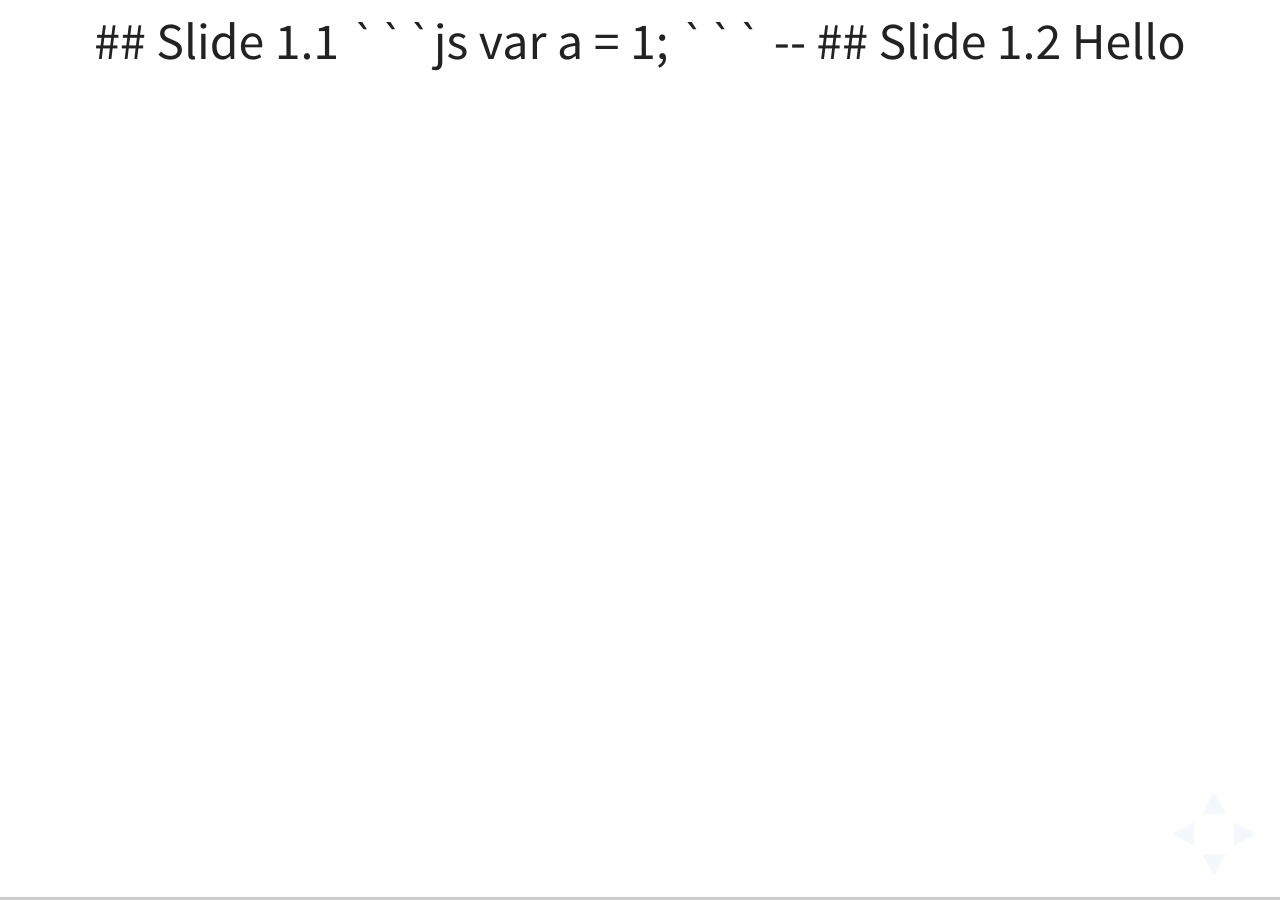
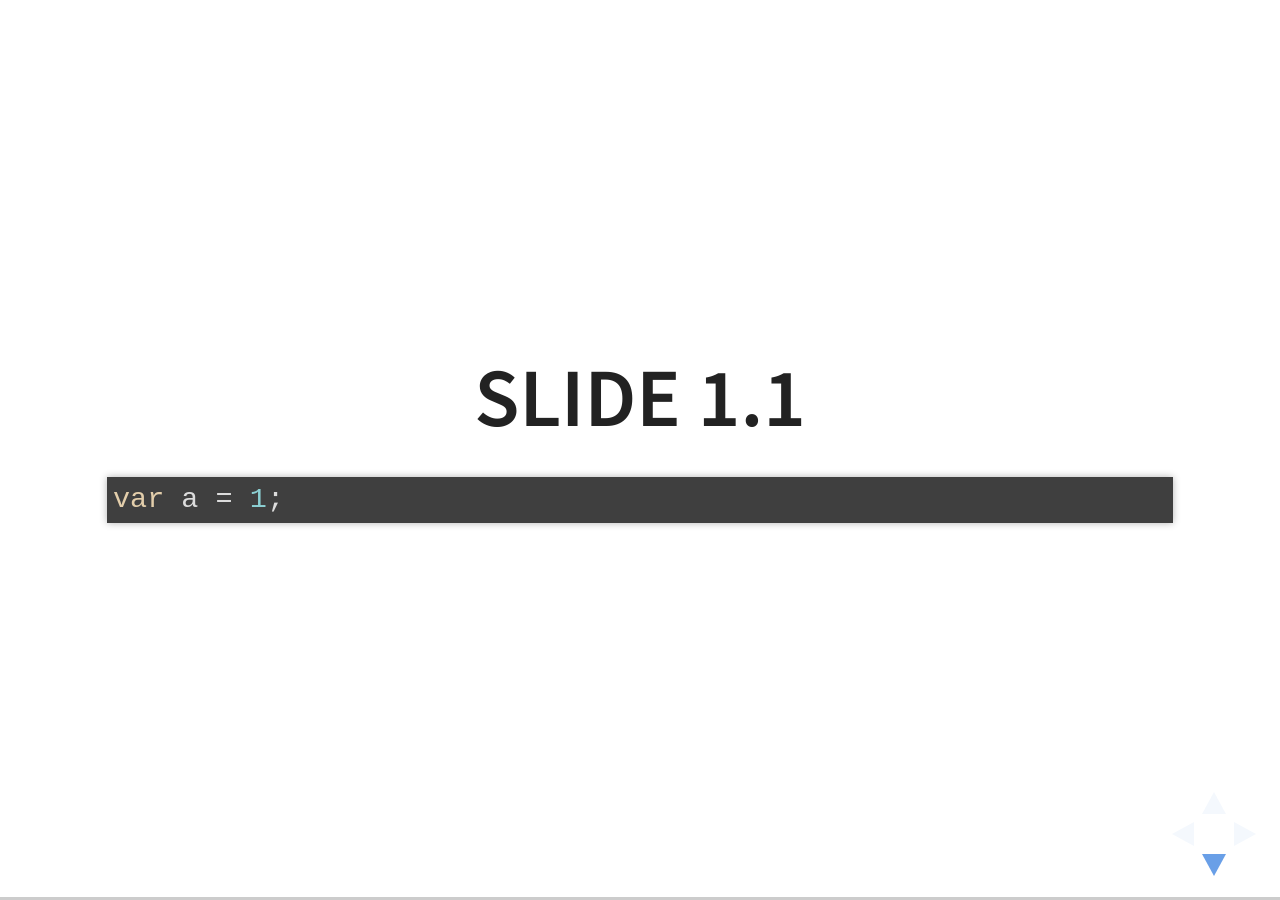
Before and after one commit to everymind/ccu-student-retreat-2017, a Jekyll site: the page built from slides/slides.md, in a window 1280 px wide. Built offline with Jekyll 4.4.1, drawn with Linux system fonts in a browser that asks for light colours.

Commit message:
Updated slide layout

```diff
--- a/_layouts/slides.html
+++ b/_layouts/slides.html
@@ -39,10 +39,17 @@
 
 	<body>
 
+
 		<div class="reveal">
 
 			<!-- Any section element inside of this container is displayed as a slide -->
-			<div class="slides">{{ page.content }}</div>
+			<div class="slides">
+
+				<section data-markdown data-separator="^\n---\n$" data-separator-vertical="^\n--\n$">
+					<script type="text/template">{{ page.content }}</script>
+				</section>
+
+			</div>
 
 		</div>
 
```
